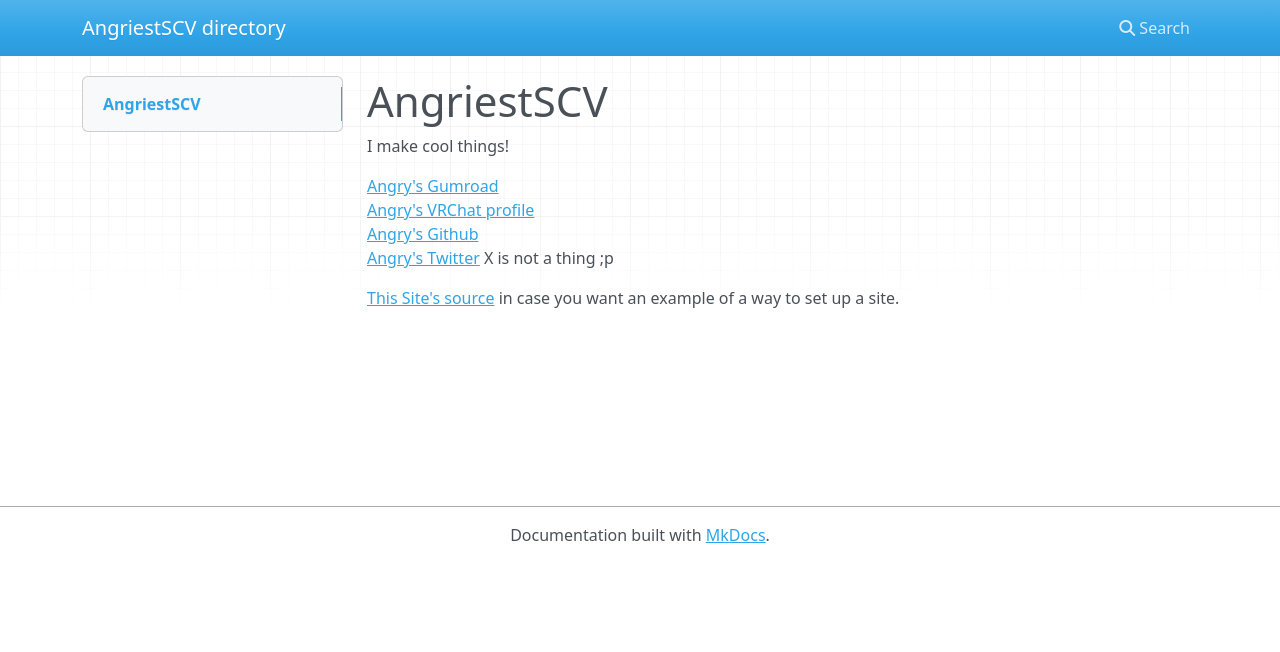
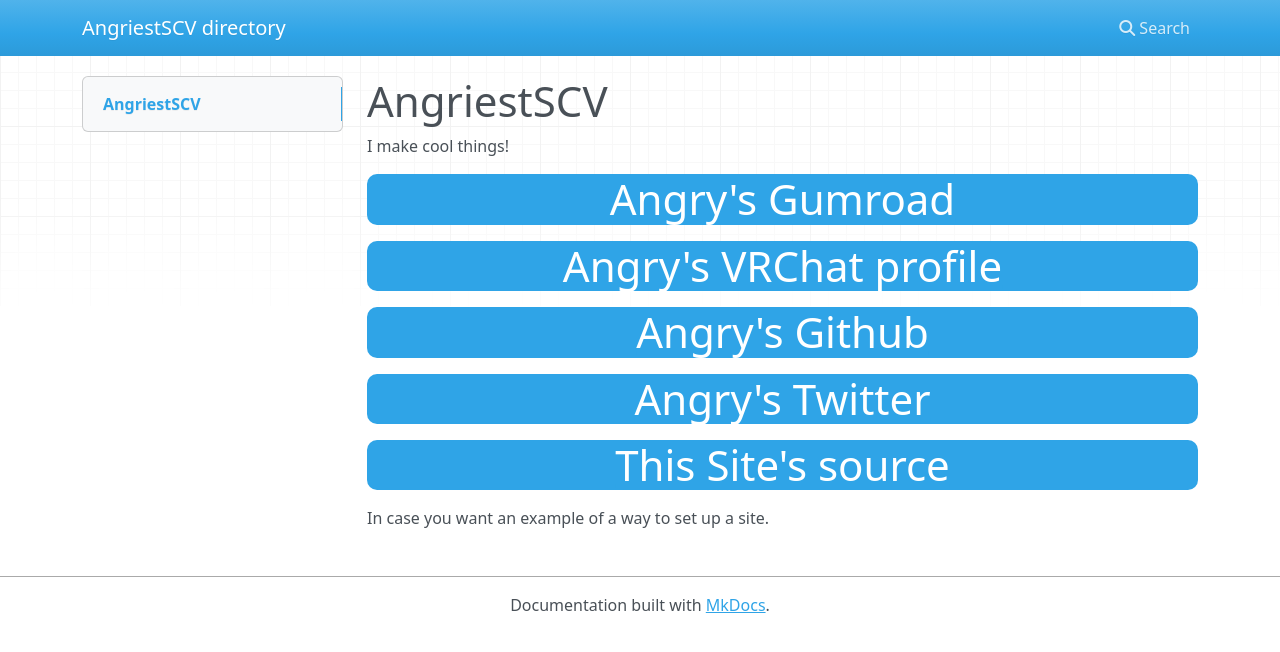
Before and after one commit to AngriestSCV/AngriestSCV.github.io, an MkDocs documentation site: the page built from docs/index.md, in a window 1280 px wide. Shown: the top 652 px of the page. Built offline with MkDocs 1.6.1, drawn with Linux system fonts in a browser that asks for light colours; nearby versions of some CDN libraries.

Commit message:
use bigger link "button"

```diff
--- a/docs/index.md
+++ b/docs/index.md
@@ -1,10 +1,46 @@
+<style>
+    .gumroad-button {
+        border-radius: 10px;
+        text-align: center;
+    }
+    .gumroad-button-text {
+        color: #fff !important;
+    }
+</style>
+
 # AngriestSCV
 I make cool things!
 
 
-[Angry's Gumroad](https://angriestscv.gumroad.com/)
-[Angry's VRChat profile](https://vrchat.com/home/user/usr_61c48877-54a7-49b9-bf0c-696b6fb75982)
-[Angry's Github](https://github.com/AngriestSCV)
-[Angry's Twitter](https://x.com/angriestscv) X is not a thing ;p
+<a href="https://angriestscv.gumroad.com/">
+    <div class="gumroad-button bg-primary">
+        <h1 class="gumroad-button-text " >Angry's Gumroad</h1>
+    </div>
+</a>
 
-[This Site's source](https://github.com/AngriestSCV/AngriestSCV.github.io) in case you want an example of a way to set up a site.
+<a href="https://vrchat.com/home/user/usr_61c48877-54a7-49b9-bf0c-696b6fb75982">
+    <div class="gumroad-button bg-primary">
+        <h1 class="gumroad-button-text " >Angry's VRChat profile</h1>
+    </div>
+</a>
+
+<a href="https://github.com/AngriestSCV">
+    <div class="gumroad-button bg-primary">
+        <h1 class="gumroad-button-text " >Angry's Github</h1>
+    </div>
+</a>
+
+<a href="https://x.com/angriestscv">
+    <div class="gumroad-button bg-primary">
+        <h1 class="gumroad-button-text " >Angry's Twitter</h1>
+    </div>
+</a>
+
+
+<a href="https://github.com/AngriestSCV/AngriestSCV.github.io">
+    <div class="gumroad-button bg-primary">
+        <h1 class="gumroad-button-text " >This Site's source</h1>
+    </div>
+</a>
+
+In case you want an example of a way to set up a site.
```
